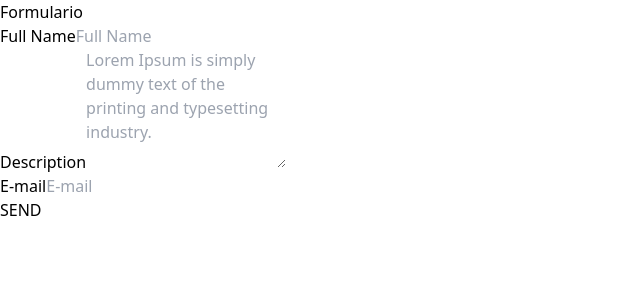
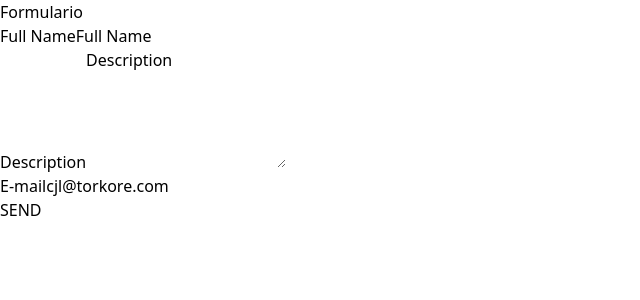
Before and after one commit to David171901/dynamic-form-formik, a React (Vite) app: page / in a window 1280 px wide. Shown: the top 300 px of the page, without its empty margins (0-640 px from the left). Built offline with nearby package versions, Linux system fonts and the light colour scheme.

Commit message:
build: add initializar props

```diff
--- a/src/components/FormContainer.tsx
+++ b/src/components/FormContainer.tsx
@@ -10,9 +10,11 @@ export interface Props {
     className?: string
     children: (args: FormHandlers) => JSX.Element
     onSubmit?: (values: {[key: string]: any}) => void
+    initializer?: { [key: string]: any }
 }
 
-export const FormContainer = ({ children, className, constructorForm, onSubmit ,title = "" }: Props ) => {
+export const FormContainer = ({ children, className, constructorForm, onSubmit ,title = "", initializer }: Props ) => {
+
 
     const [values, setvalues] = useState<{[key: string]: any}>({})
 
@@ -24,6 +26,7 @@ export const FormContainer = ({ children, className, constructorForm, onSubmit ,
             className,
             title,
             onSubmit,
+            initializer,
         }}>
             <>
                 {
--- a/src/components/FormikDynamic.tsx
+++ b/src/components/FormikDynamic.tsx
@@ -15,8 +15,8 @@ import { useContext } from "react";
 
 export const FormikDynamic = () => {
 
-  const { constructorForm, setvalues, title, className, onSubmit: callback } = useContext(FormContext)
-  const { initialValues, inputs, validationSchema } = getInputsv2("login", constructorForm);
+  const { constructorForm, setvalues, title, className, onSubmit: callback, initializer } = useContext(FormContext)
+  const { initialValues, inputs, validationSchema } = getInputsv2("login", constructorForm, initializer);
 
   return (
     <Layout title={title!} className={className}>
--- a/src/interfaces/interfaces.ts
+++ b/src/interfaces/interfaces.ts
@@ -52,6 +52,7 @@ export interface FormContextProps {
     values: { [x: string]: InputProps[] }
     setvalues: React.Dispatch<React.SetStateAction<{[key: string]: any}>>
     onSubmit?: ((args: { [x: string]: string }) => void) | undefined
+    initializer?: { [key: string]: any }
 }
 
 export interface FormHandlers {
--- a/src/pages/Component.tsx
+++ b/src/pages/Component.tsx
@@ -3,6 +3,13 @@ import { FormikDynamic } from "../components/FormikDynamic"
 import { forms } from "../utils"
 
 export const Component = () => {
+
+
+    const initializer = {
+        "name": "Full Name",
+        "description": "Description",
+        "email": "cjl@torkore.com"
+      }
 
     return (
         <div>
@@ -11,6 +18,7 @@ export const Component = () => {
                 className="container mx-auto"
                 title="Formulario"
                 onSubmit={(values) => console.log(values)}
+                initializer={initializer}
             >
                 {
                     () => (
--- a/src/utils/getInputs.ts
+++ b/src/utils/getInputs.ts
@@ -57,9 +57,9 @@ const generateValidations = (field: InputProps) => {
 type Form = "login";
 
 export const getInputs = (section: Form) => {
-  let initialValues: { [key: string]: any } = {};
+  const initialValues: { [key: string]: any } = {};
 
-  let validationsFields: { [key: string]: any } = {};
+  const validationsFields: { [key: string]: any } = {};
 
   for (const field of forms[section]) {
     initialValues[field.name] = field.value;
@@ -78,13 +78,14 @@ export const getInputs = (section: Form) => {
   };
 };
 
-export const getInputsv2 = (section: string, form: { [x: string]: InputProps[] }) => {
+export const getInputsv2 = (section: string, form: { [x: string]: InputProps[] }, initializer?: { [key: string]: any }) => {
   let initialValues: { [key: string]: any } = {};
 
-  let validationsFields: { [key: string]: any } = {};
+  const validationsFields: { [key: string]: any } = {};
 
   for (const field of form[section]) {
-    initialValues[field.name] = field.value;
+    if(initializer) initialValues = initializer;
+    else initialValues[field.name] = field.value;
 
     if (!field.validations) continue;
 
```
